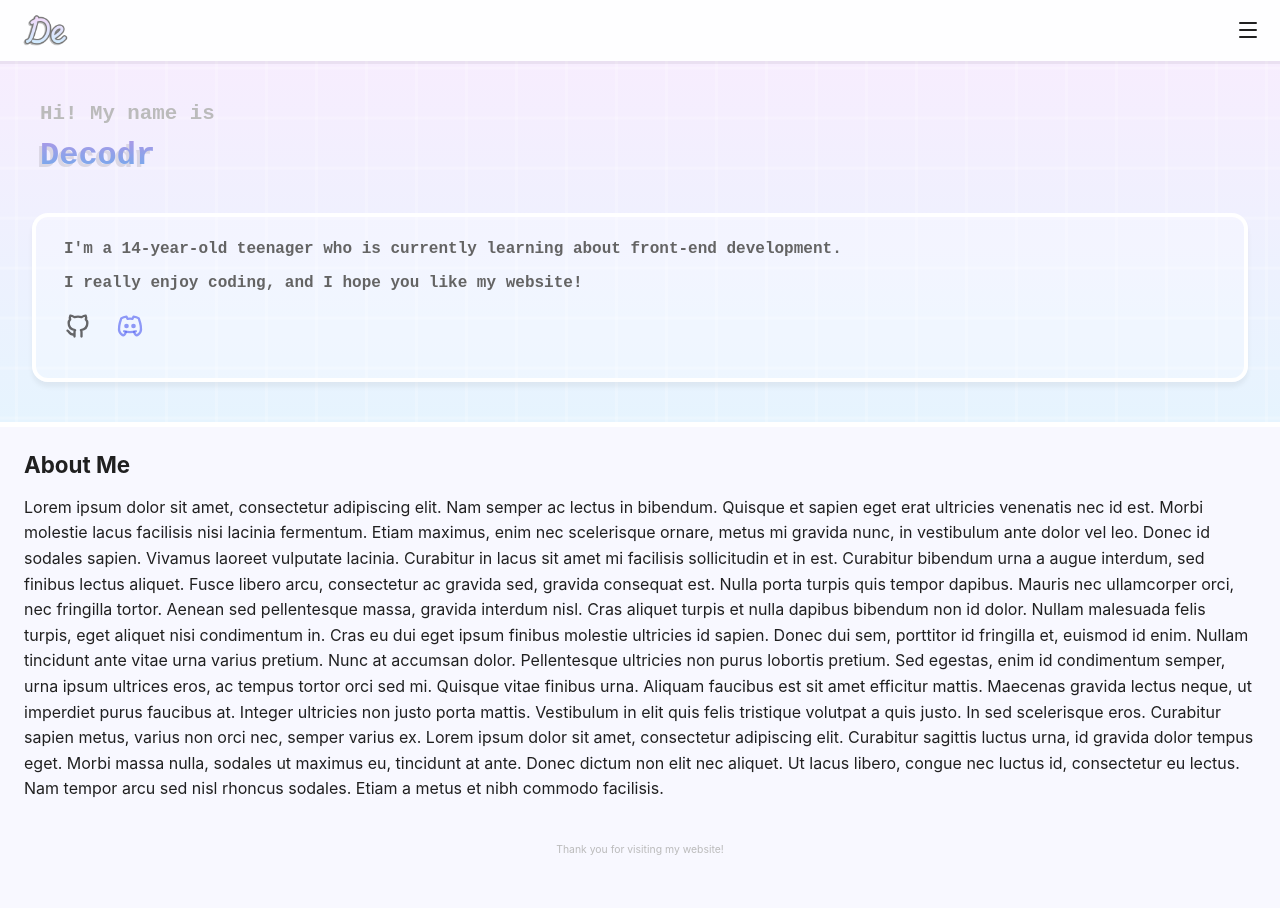
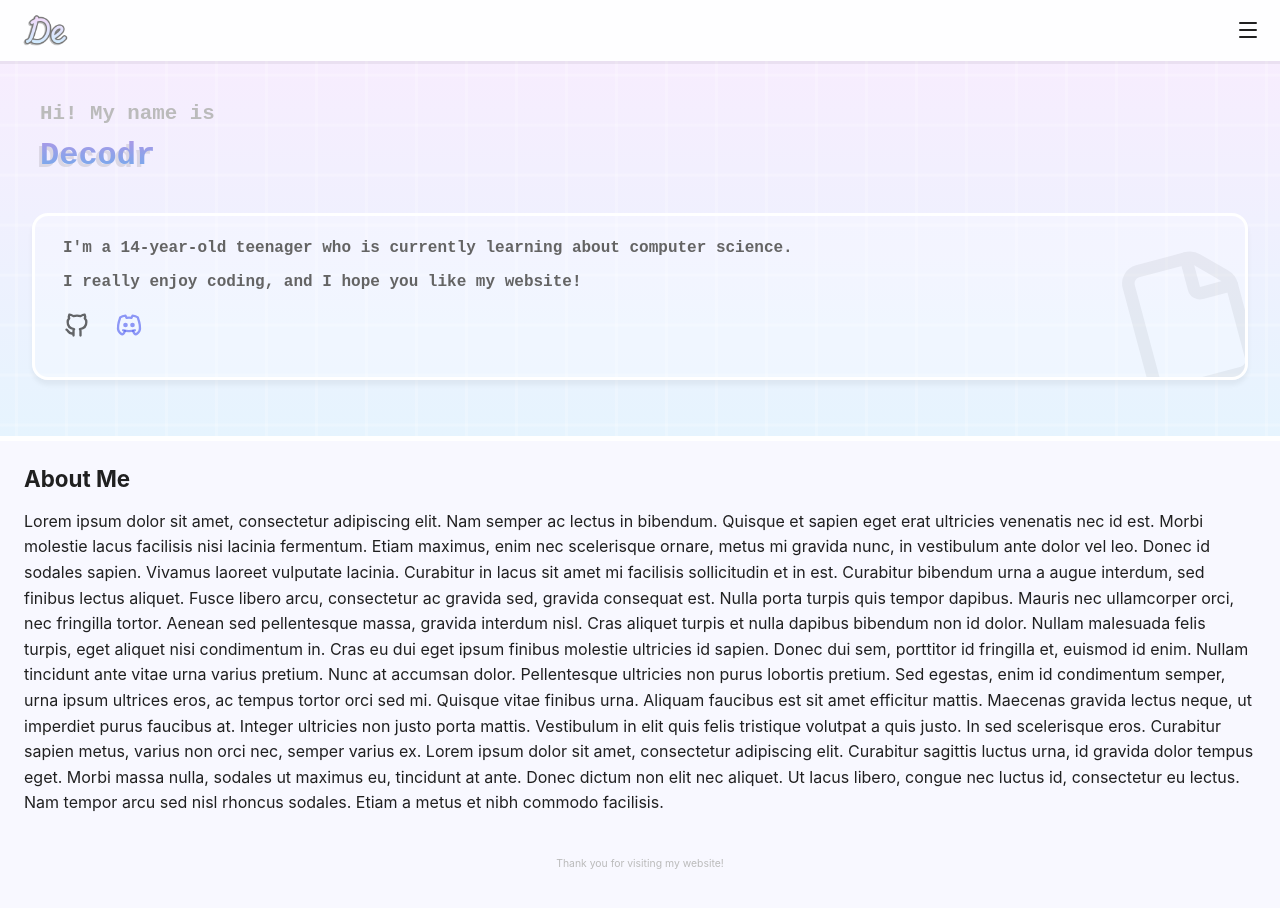
Before and after one commit to kelvinyhf/my-website, a plain HTML site: page index.html in a window 1280 px wide. Shown: the top 908 px of the page. Drawn offline with Linux system fonts and the light colour scheme.

Commit message:
style: intro card bg icon

```diff
--- a/index.html
+++ b/index.html
@@ -54,7 +54,7 @@
 			  <span class="name">Decodr</span>
 			</h1>
 			<div class="intro">
-				<p>I'm a 14-year-old teenager who is currently learning about front-end development.</p>
+				<p>I'm a 14-year-old teenager who is currently learning about computer science.</p>
 				<p>I really enjoy coding, and I hope you like my website!</p>
 				<div class="social-links">
 					<a href="https://github.com/decodr-hf" target="_blank"><svg class="lg-logo" xmlns="http://www.w3.org/2000/svg" width="24" height="24" viewBox="0 0 24 24" fill="none" stroke="#181717a6" stroke-width="2" stroke-linecap="round" stroke-linejoin="round"><path stroke="none" d="M0 0h24v24H0z" fill="none" /><path d="M9 19c-4.3 1.4 -4.3 -2.5 -6 -3m12 5v-3.5c0 -1 .1 -1.4 -.5 -2c2.8 -.3 5.5 -1.4 5.5 -6a4.6 4.6 0 0 0 -1.3 -3.2a4.2 4.2 0 0 0 -.1 -3.2s-1.1 -.3 -3.5 1.3a12.3 12.3 0 0 0 -6.2 0c-2.4 -1.6 -3.5 -1.3 -3.5 -1.3a4.2 4.2 0 0 0 -.1 3.2a4.6 4.6 0 0 0 -1.3 3.2c0 4.6 2.7 5.7 5.5 6c-.6 .6 -.6 1.2 -.5 2v3.5" /></svg></a>
--- a/style.css
+++ b/style.css
@@ -91,12 +91,28 @@ section:first-of-type h1 span {
 }
 
 .intro {
+	position: relative;
+	overflow: hidden;
+	z-index: 1;
 	background-color: #ffffff40;
-	border: 4px solid #ffffff;
+	border: 3px solid #ffffff;
 	border-radius: 1rem;
 	box-shadow: 0 5px 5px rgba(0, 0, 0, 0.05);
-	margin: 2rem;
+	margin: 2rem 2rem 3rem 2rem;
 	padding: 0.75rem 0.25rem;
+}
+
+.intro::after {
+  content: "";
+  mask: url("assets/images/icons/file.svg") bottom right / contain no-repeat;
+  background-color: #0000000d;
+  position: absolute;
+  width: 150px;
+  height: 150px;
+  bottom: -20px;
+  right: -20px;
+  transform: rotate(-15deg);
+  z-index: -1;
 }
 
 .intro p {
```
Also changed, not shown: assets/images/icons/file.svg (added).
